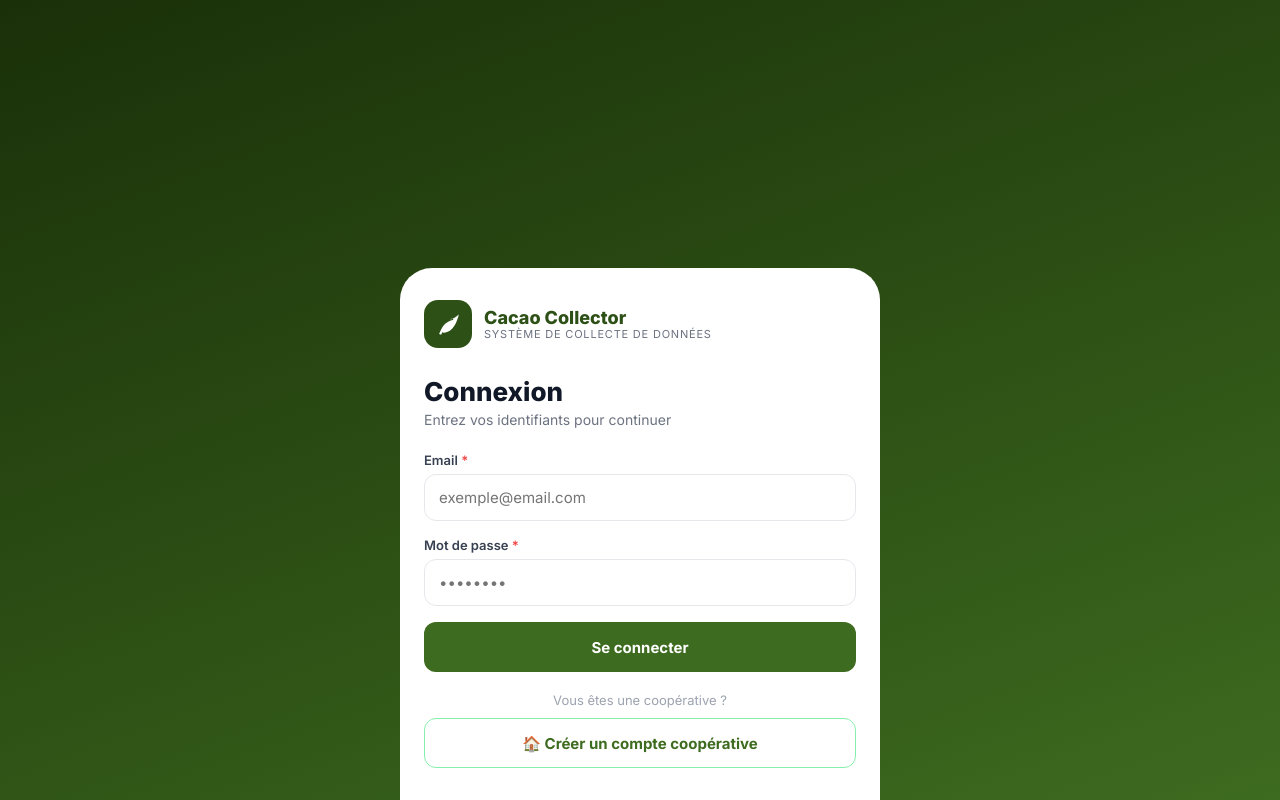
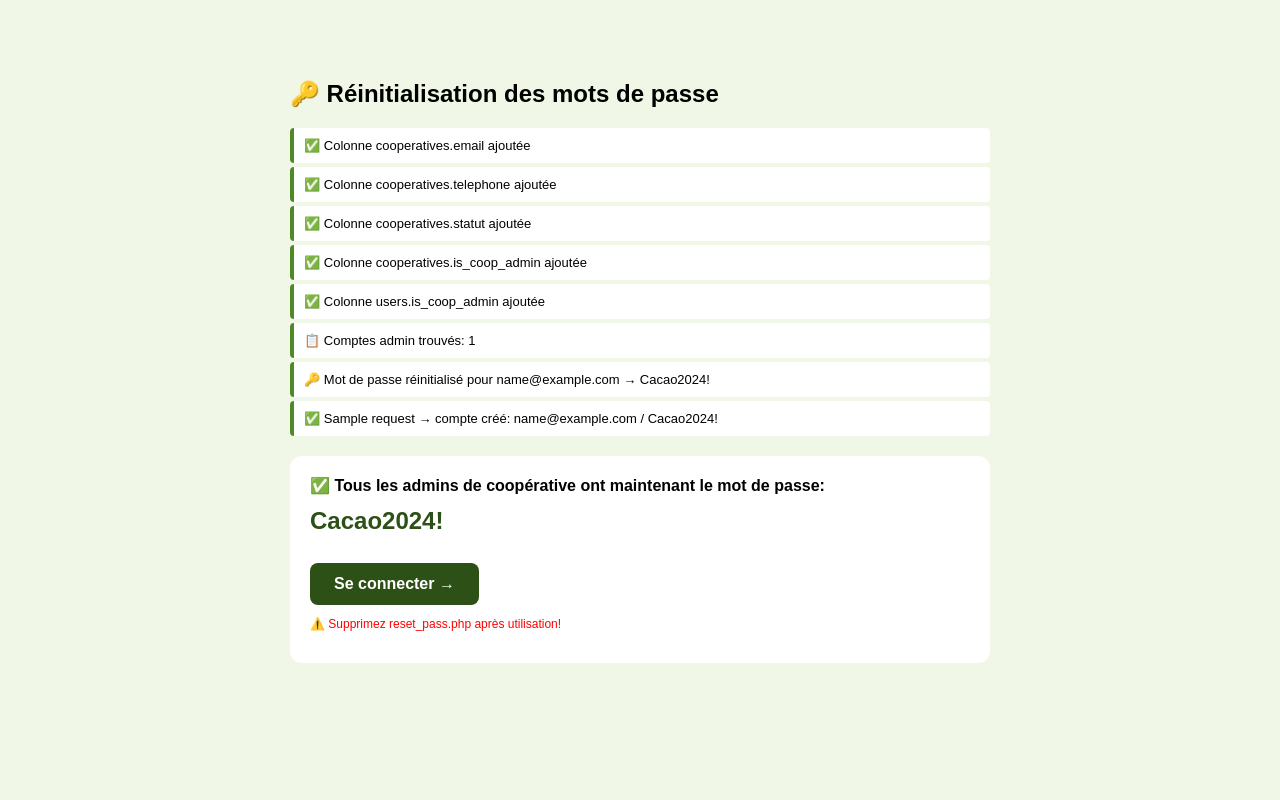
Before and after one commit to Vandesci/cacao-pwa, a PHP site: page /reset_pass.php in a window 1280 px wide. Run offline with PHP 8.4, Linux system fonts and the light colour scheme; tables that the repository leaves empty or names only in its code hold one stand-in row (values such as "Sample post"); some libraries are stand-ins or nearby versions.

Commit message:
Final reset complet

```diff
--- a/api/index.php
+++ b/api/index.php
@@ -121,7 +121,9 @@ if ($resource === 'cooperative-requests') {
             $code = 'COOP-'.strtoupper(substr(md5($r['email'].time()),0,6));
             db()->prepare("INSERT INTO cooperatives (nom,localite,code,email,telephone) VALUES (?,?,?,?,?)")->execute([$r['nom'],$r['localite']??'',$code,$r['email'],$r['telephone']??'']);
             $coopId = db()->lastInsertId();
-            db()->prepare("INSERT INTO users (nom,prenom,email,password,role,cooperative_id,is_coop_admin,actif) VALUES (?,?,?,?,'admin',?,1,1)")->execute([$r['nom'],'Admin',$r['email'],$r['password_hash'],$coopId]);
+            // Le password_hash est déjà hashé lors de l'inscription - on l'utilise directement
+            db()->prepare("INSERT INTO users (nom,prenom,email,password,role,cooperative_id,is_coop_admin,actif) VALUES (?,?,?,?,'admin',?,1,1)")
+               ->execute([$r['nom'], 'Admin', $r['email'], $r['password_hash'], $coopId]);
             jsonSuccess(['coop_id'=>$coopId], 'Coopérative validée et compte admin créé');
         }
         jsonSuccess([], 'Demande mise à jour');
--- a/index.php
+++ b/index.php
@@ -19,7 +19,7 @@ if ($pos !== false) {
 $local = trim($local, '/');
 
 // ── Fichiers spéciaux PHP ─────────────────────────────────
-$phpFiles = ['setup.php', 'migrate.php', 'ping.php'];
+$phpFiles = ['setup.php', 'migrate.php', 'reset_pass.php', 'ping.php'];
 foreach ($phpFiles as $f) {
     if ($local === $f && file_exists(__DIR__ . '/' . $f)) {
         include __DIR__ . '/' . $f;
--- /dev/null
+++ b/reset_pass.php
@@ -0,0 +1,79 @@
+<?php
+// Reset mot de passe pour un compte admin de coopérative validé
+$dbHost = getenv('MYSQLHOST')     ?: '127.0.0.1';
+$dbPort = getenv('MYSQLPORT')     ?: '3306';
+$dbUser = getenv('MYSQLUSER')     ?: 'root';
+$dbPass = getenv('MYSQLPASSWORD') ?: 'bolaty';
+$dbName = getenv('MYSQLDATABASE') ?: 'cacao_collector';
+
+try {
+    $pdo = new PDO("mysql:host=$dbHost;port=$dbPort;dbname=$dbName;charset=utf8mb4", $dbUser, $dbPass);
+    $pdo->setAttribute(PDO::ATTR_ERRMODE, PDO::ERRMODE_EXCEPTION);
+} catch(Exception $e) { die("DB Error: ".$e->getMessage()); }
+
+$results = [];
+
+// Ajouter colonnes manquantes dans cooperatives
+$cols = ['email VARCHAR(255)', 'telephone VARCHAR(50)', 'statut ENUM(\'active\',\'inactive\') DEFAULT \'active\'', 'is_coop_admin TINYINT(1) DEFAULT 0'];
+foreach ($cols as $col) {
+    $colName = explode(' ', $col)[0];
+    try {
+        $pdo->exec("ALTER TABLE cooperatives ADD COLUMN $col");
+        $results[] = "✅ Colonne cooperatives.$colName ajoutée";
+    } catch(Exception $e) {
+        $results[] = "⏭️ cooperatives.$colName déjà existante";
+    }
+}
+
+// Ajouter is_coop_admin dans users
+try {
+    $pdo->exec("ALTER TABLE users ADD COLUMN is_coop_admin TINYINT(1) DEFAULT 0");
+    $results[] = "✅ Colonne users.is_coop_admin ajoutée";
+} catch(Exception $e) {
+    $results[] = "⏭️ users.is_coop_admin déjà existante";
+}
+
+// Lister tous les comptes admin de coopérative
+$admins = $pdo->query("SELECT id,nom,email,role,cooperative_id FROM users WHERE role='admin' ORDER BY id")->fetchAll(PDO::FETCH_ASSOC);
+$results[] = "📋 Comptes admin trouvés: ".count($admins);
+
+// Réinitialiser le mot de passe de TOUS les admins de coopérative
+// avec leur email comme base (ou un mot de passe par défaut)
+foreach ($admins as $a) {
+    // Nouveau mot de passe = "cacao" + les 4 premiers chars de l'email
+    $newPass = 'Cacao2024!';
+    $hash = password_hash($newPass, PASSWORD_BCRYPT);
+    $pdo->prepare("UPDATE users SET password=? WHERE id=?")->execute([$hash, $a['id']]);
+    $results[] = "🔑 Mot de passe réinitialisé pour {$a['email']} → Cacao2024!";
+}
+
+// Lister les demandes validées et leurs comptes
+$reqs = $pdo->query("SELECT cr.*, u.id as user_id, u.email as user_email FROM cooperative_requests cr LEFT JOIN users u ON u.email=cr.email WHERE cr.statut='valide'")->fetchAll(PDO::FETCH_ASSOC);
+foreach ($reqs as $r) {
+    if ($r['user_id']) {
+        $results[] = "✅ {$r['nom']} → compte créé: {$r['user_email']} / Cacao2024!";
+    } else {
+        $results[] = "❌ {$r['nom']} → PAS de compte trouvé!";
+    }
+}
+
+?>
+<!DOCTYPE html>
+<html lang="fr">
+<head><meta charset="UTF-8"><meta name="google" content="notranslate">
+<title>Reset Passwords</title>
+<style>body{font-family:Arial;max-width:700px;margin:40px auto;padding:20px;background:#f0f7e6}
+.r{background:#fff;border-left:4px solid #4e8827;padding:10px;margin:4px 0;border-radius:4px;font-size:13px}
+.box{background:#fff;padding:20px;border-radius:12px;margin-top:20px}
+a.btn{display:inline-block;background:#2D5016;color:#fff;padding:12px 24px;border-radius:8px;text-decoration:none;font-weight:700;margin-top:16px}
+</style></head>
+<body>
+<h2>🔑 Réinitialisation des mots de passe</h2>
+<?php foreach($results as $r) echo "<div class='r'>$r</div>"; ?>
+<div class="box">
+  <strong>✅ Tous les admins de coopérative ont maintenant le mot de passe:</strong>
+  <div style="font-size:24px;font-weight:900;color:#2D5016;margin:12px 0">Cacao2024!</div>
+  <a class="btn" href="/">Se connecter →</a>
+  <p style="color:red;margin-top:12px;font-size:12px">⚠️ Supprimez reset_pass.php après utilisation!</p>
+</div>
+</body></html>
```
